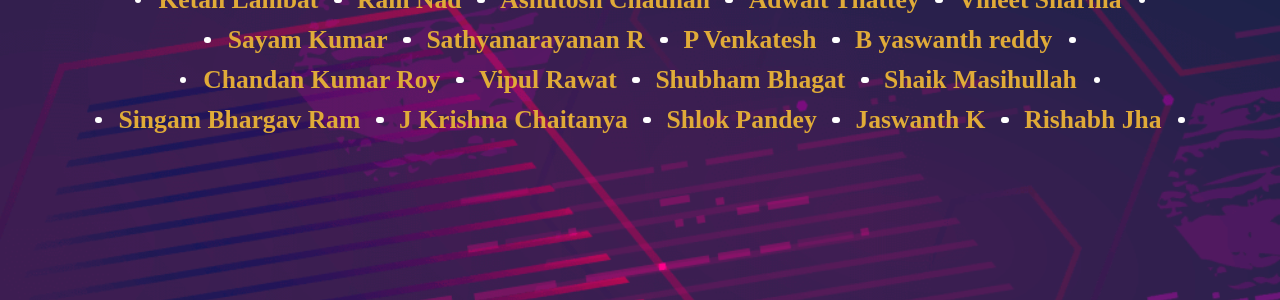
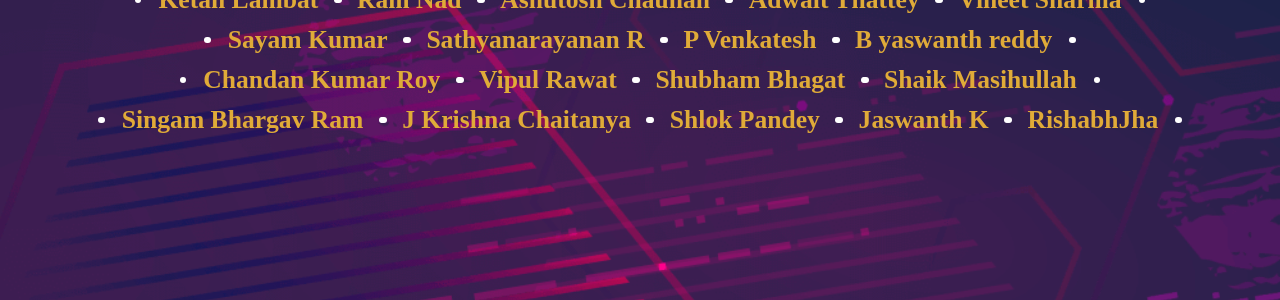
Before and after one commit to Project-Club-IIITS/hacktoberfest2019-participants, a Jekyll site: the page index.html, which Jekyll copies as it is, in a window 1280 px wide. Shown: the part 393-693 px from the top of the page. Built offline with Jekyll 4.4.1, drawn with Linux system fonts in a browser that asks for light colours; some web fonts are replaced.

```diff
--- a/index.html
+++ b/index.html
@@ -63,7 +63,7 @@
                 <li><a href="https://github.com/chaitanya531">J Krishna Chaitanya</a></li>
                 <li><a href="https://github.com/b30wulffz">Shlok Pandey</a></li>
                 <li><a href="https://github.com/JazzKriss21">Jaswanth K</a></li>
-               <li><a  href="https://github.com/git-rishabh-jha">Rishabh Jha</a></li>
+               <li><a  href="https://github.com/git-rishabh-jha">RishabhJha</a></li>
 
 
             </ul>
```
